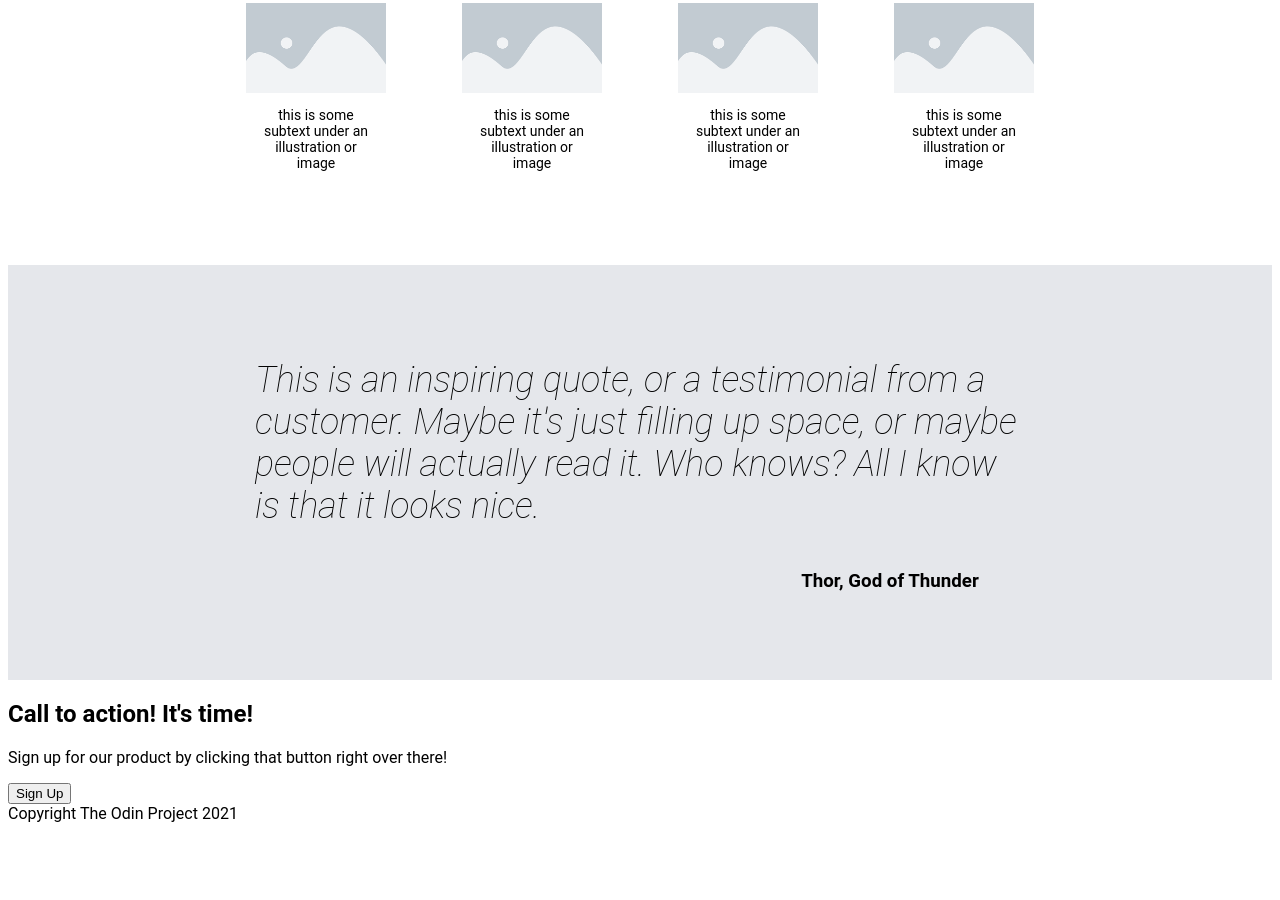
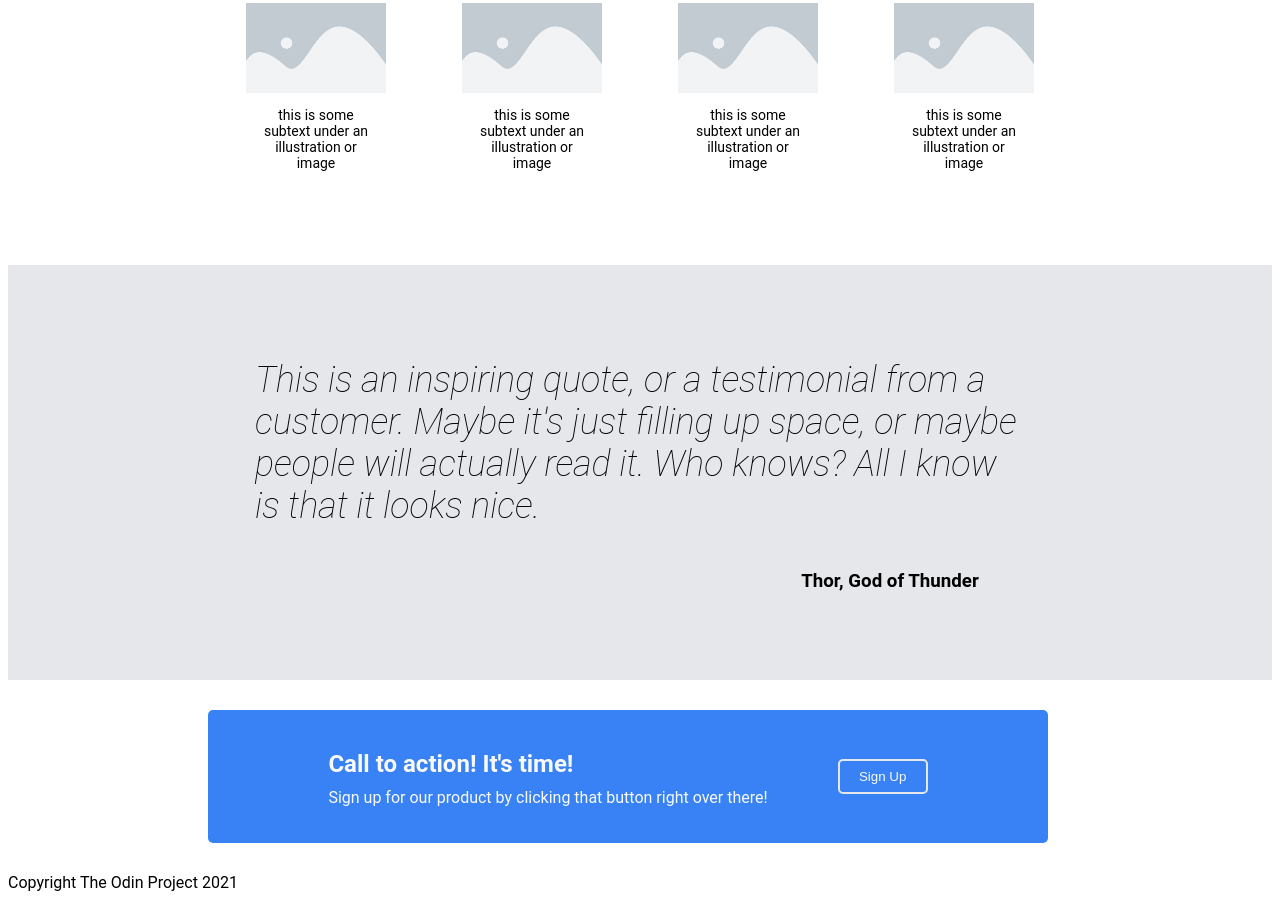
Before and after one commit to hlkirkness/projectone, a plain HTML site: page index.html in a window 1280 px wide. Shown: the part 600-1500 px from the top of the page. Before the commit the page ends 1431 px from the top, so only its background shows below. Drawn offline with Linux system fonts and the light colour scheme.

Commit message:
finish cta section

```diff
--- a/index.html
+++ b/index.html
@@ -49,9 +49,11 @@
             <h3>Thor, God of Thunder</h3>
         </div>
         <div class="cta">
-            <h2>Call to action! It's time!</h2>
-            <p>Sign up for our product by clicking that button right over there!</p>
-            <button class="signup">Sign Up</button>
+            <div class="cta-text">
+                <h2>Call to action! It's time!</h2>
+                <p>Sign up for our product by clicking that button right over there!</p>
+            </div>
+            <button class="signup-btn">Sign Up</button>
         </div>
     </div>
     <div class="footer">Copyright The Odin Project 2021</div>
--- a/styles.css
+++ b/styles.css
@@ -166,4 +166,48 @@ a:hover {
     margin-left: 500px;
 }
 
+.cta {
+    display: flex;
+    background-color: #3882f6;
+    justify-content: center;
+    width: 840px;
+    padding-top: 20px;
+    padding-bottom: 20px;
+    margin: 30px auto 30px 200px;
+    border-radius: 5px;
+}
+
+.cta-text {
+    display: flex;
+    flex-direction: column;
+    color: #f9faf8;
+}
+
+.cta-text h2 {
+    margin-bottom: 5px;
+}
+
+.cta-text p {
+    margin-top: 5px;
+}
+
+.signup-btn {
+    background-color: #3882f6;
+    border-color: #e5e7eb;
+    width: 90px;
+    height: 35px;
+    border-style: solid;
+    border-radius: 5px;
+    color: #f9faf8;
+    align-self: center;
+    margin-left: 70px;
+}
+
+.signup-btn:hover {
+    background-color: #f9faf8;
+    border-style: none;
+    color: #3882f6;
+    transition: ease-in 0.3s;
+}
+
 /* FOOTER */
```
